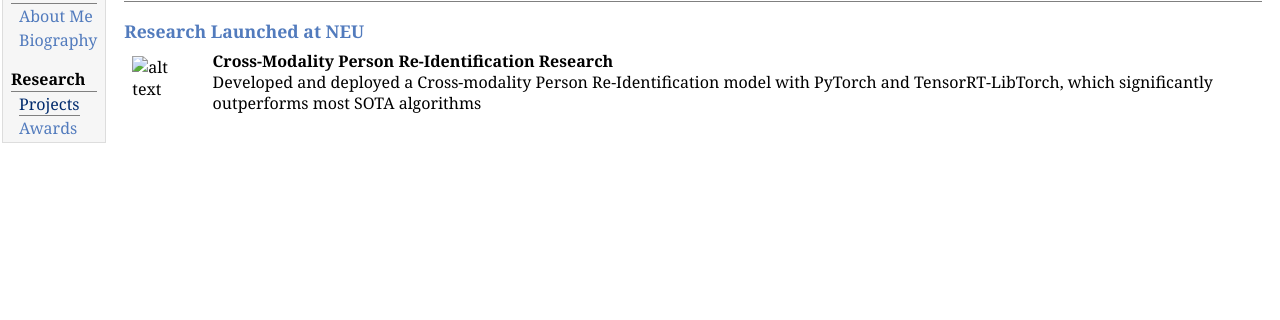
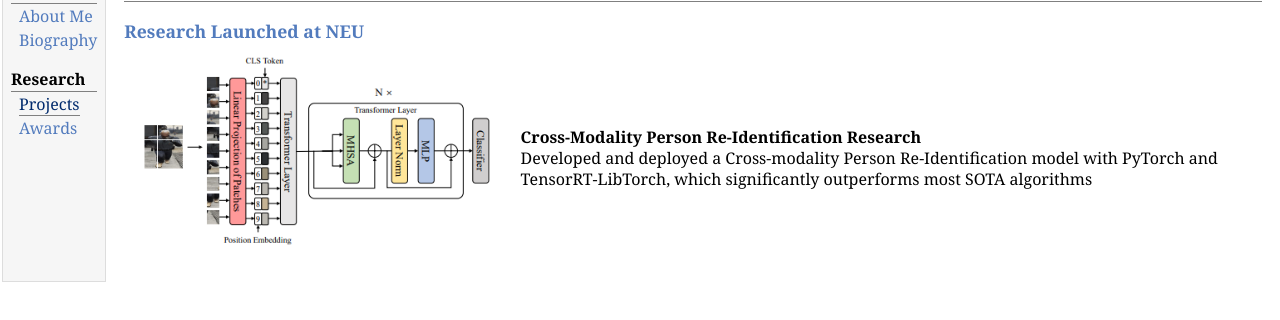
Before and after one commit to GreedyPoseidon/jingsong, a plain HTML site: page projects.html in a window 1280 px wide. Shown: the part 48-368 px from the top of the page. Drawn offline with Linux system fonts and the light colour scheme.

Commit message:
Update projects.html

```diff
--- a/projects.html
+++ b/projects.html
@@ -25,7 +25,7 @@
 </div>
 <h3>Research Launched at NEU</h3>
 <table class="imgtable"><tr><td>
-<img src="gif/1.png" alt="alt text" width="370px" height="200px" />&nbsp;</td>
+<img src="1.png" alt="alt text" width="370px" height="200px" />&nbsp;</td>
 <td align="left"><p><b>Cross-Modality Person Re-Identification Research</b> <br />
 Developed and deployed a Cross-modality Person Re-Identification model with PyTorch and TensorRT-LibTorch, which significantly outperforms most SOTA algorithms<br /></p>
 </td></tr></table>
```
